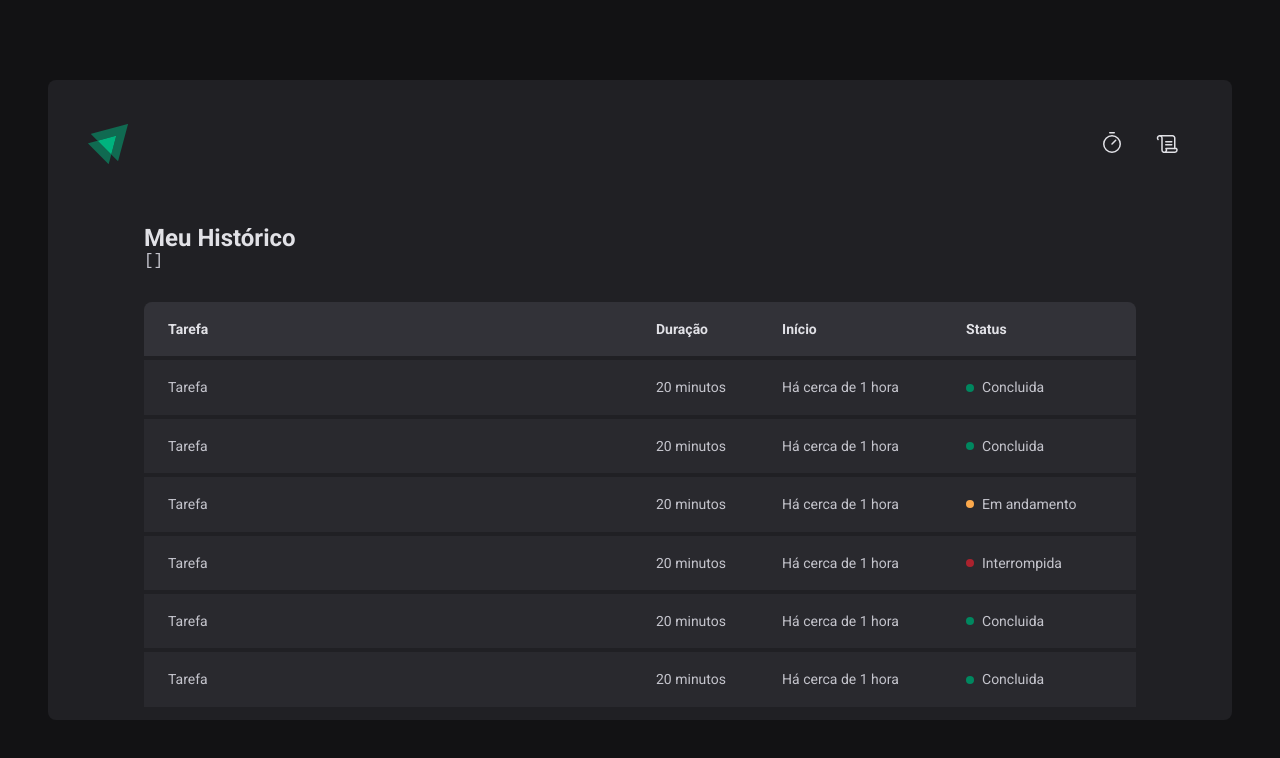
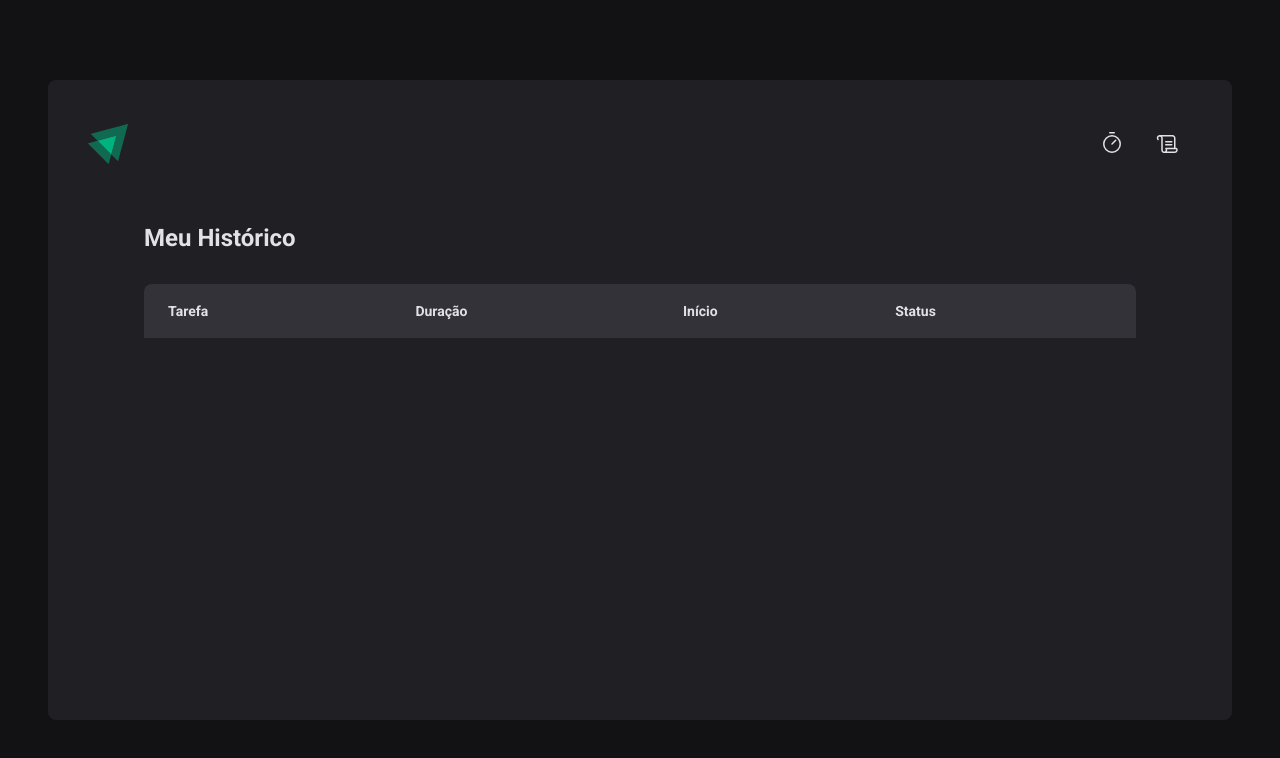
Before and after one commit to LucasDCoelho/Ignite-Timer, a React (Vite) app: page /history in a window 1280 px wide. Shown: the top 758 px of the page. Built offline with nearby package versions, Linux system fonts and the light colour scheme.

Commit message:
add: create all context of aplication

```diff
--- a/package.json
+++ b/package.json
@@ -10,6 +10,7 @@
     "preview": "vite preview"
   },
   "dependencies": {
+    "@emotion/is-prop-valid": "^1.2.1",
     "@hookform/resolvers": "^3.3.1",
     "date-fns": "^2.30.0",
     "phosphor-react": "^1.4.1",
--- a/src/App.tsx
+++ b/src/App.tsx
@@ -1,15 +1,17 @@
-import { ThemeProvider } from 'styled-components'
+import { ThemeProvider, StyleSheetManager } from 'styled-components'
 
 import { BrowserRouter } from 'react-router-dom'
 
 import { GlobalStyle } from './styles/global'
 import { defaultTheme } from './styles/theme/default'
 import { Router } from './Router'
+import isPropValid from '@emotion/is-prop-valid'
 
 import { CycleContextProvider } from './contexts/CycleContext'
 
 export function App() {
   return (
+    <StyleSheetManager shouldForwardProp={isPropValid}>
       <ThemeProvider theme={defaultTheme}>
         <BrowserRouter>
           <CycleContextProvider>
@@ -18,5 +20,6 @@ export function App() {
         </BrowserRouter>
         <GlobalStyle />
       </ThemeProvider>
+    </StyleSheetManager>
   )
 }
--- a/src/contexts/CycleContext.tsx
+++ b/src/contexts/CycleContext.tsx
@@ -22,7 +22,7 @@ interface CylceContextType {
   setSecondsPassed: (seconds: number) => void
   markCurrentCycleAsFinished: () => void
   createNewCycle: (data: CycleFormData) => void
-  interruptCycle: () => void
+  interruptCurrentCycle: () => void
 }
 
 export const CylceContext = createContext({} as CylceContextType)
@@ -69,11 +69,11 @@ export function CycleContextProvider({ children }: CycleContextProviderProps) {
     setAmountSecondsPassed(0)
   }
 
-  function interruptCycle() {
+  function interruptCurrentCycle() {
     setCycles((state) =>
       state.map((cycle) => {
         if (cycle.id === activeCycleId) {
-          return { ...cycle, interrupedDate: new Date() }
+          return { ...cycle, interruptedDate: new Date() }
         } else {
           return cycle
         }
@@ -93,7 +93,7 @@ export function CycleContextProvider({ children }: CycleContextProviderProps) {
         amountSecondsPassed,
         setSecondsPassed,
         createNewCycle,
-        interruptCycle,
+        interruptCurrentCycle,
       }}
     >
       {children}
--- a/src/pages/History/History.tsx
+++ b/src/pages/History/History.tsx
@@ -1,14 +1,15 @@
 import { useContext } from 'react'
+import { formatDistanceToNow } from 'date-fns'
+import ptBR from 'date-fns/locale/pt-BR'
 import { HistoryContainer, HistoryList, Status } from './style'
 import { CylceContext } from '../../contexts/CycleContext'
 
 export function History() {
   const { cycles } = useContext(CylceContext)
+
   return (
     <HistoryContainer>
       <h1>Meu Histórico</h1>
-
-      <pre>{JSON.stringify(cycles)}</pre>
 
       <HistoryList>
         <table>
@@ -21,54 +22,31 @@ export function History() {
             </tr>
           </thead>
           <tbody>
-            <tr>
-              <td>Tarefa</td>
-              <td>20 minutos</td>
-              <td>Há cerca de 1 hora</td>
-              <td>
-                <Status statusColor="green">Concluida</Status>
-              </td>
-            </tr>
-            <tr>
-              <td>Tarefa</td>
-              <td>20 minutos</td>
-              <td>Há cerca de 1 hora</td>
-              <td>
-                <Status statusColor="green">Concluida</Status>
-              </td>
-            </tr>
-            <tr>
-              <td>Tarefa</td>
-              <td>20 minutos</td>
-              <td>Há cerca de 1 hora</td>
-              <td>
-                <Status statusColor="yellow">Em andamento</Status>
-              </td>
-            </tr>
-            <tr>
-              <td>Tarefa</td>
-              <td>20 minutos</td>
-              <td>Há cerca de 1 hora</td>
-              <td>
-                <Status statusColor="red">Interrompida</Status>
-              </td>
-            </tr>
-            <tr>
-              <td>Tarefa</td>
-              <td>20 minutos</td>
-              <td>Há cerca de 1 hora</td>
-              <td>
-                <Status statusColor="green">Concluida</Status>
-              </td>
-            </tr>
-            <tr>
-              <td>Tarefa</td>
-              <td>20 minutos</td>
-              <td>Há cerca de 1 hora</td>
-              <td>
-                <Status statusColor="green">Concluida</Status>
-              </td>
-            </tr>
+            {cycles.map((cycle) => {
+              return (
+                <tr key={cycle.id}>
+                  <td>{cycle.task}</td>
+                  <td>{cycle.minutesAmount} minutos</td>
+                  <td>
+                    {formatDistanceToNow(cycle.startDate, {
+                      addSuffix: true,
+                      locale: ptBR,
+                    })}
+                  </td>
+                  <td>
+                    {cycle.finishedDate && (
+                      <Status statusColor="green">Concluida</Status>
+                    )}
+                    {cycle.interruptedDate && (
+                      <Status statusColor="red">Interrompido</Status>
+                    )}
+                    {!cycle.finishedDate && !cycle.interruptedDate && (
+                      <Status statusColor="yellow">Em andamento</Status>
+                    )}
+                  </td>
+                </tr>
+              )
+            })}
           </tbody>
         </table>
       </HistoryList>
--- a/src/pages/Home/Home.tsx
+++ b/src/pages/Home/Home.tsx
@@ -18,14 +18,14 @@ const newCycleFormValidationSchema = zod.object({
   task: zod.string().min(1, 'Insira a tarefa'),
   minutesAmount: zod
     .number()
-    .min(1, 'O ciclo precisa de ser no mínimo 5 minutos.')
+    .min(5, 'O ciclo precisa de ser no mínimo 5 minutos.')
     .max(60, 'O ciclo precisa de ser no máximo 60 minutos.'),
 })
 
 type NewCycleFormData = zod.infer<typeof newCycleFormValidationSchema>
 
 export function Home() {
-  const { activeCycle, createNewCycle, interruptCycle } =
+  const { activeCycle, createNewCycle, interruptCurrentCycle } =
     useContext(CylceContext)
 
   const newCycleForm = useForm<NewCycleFormData>({
@@ -55,7 +55,7 @@ export function Home() {
         <Countdown />
 
         {activeCycle ? (
-          <StopCountdownButton onClick={interruptCycle} type="button">
+          <StopCountdownButton onClick={interruptCurrentCycle} type="button">
             <HandPalm size={24} />
             Interromper
           </StopCountdownButton>
--- a/src/pages/Home/components/Countdown/Countdown.tsx
+++ b/src/pages/Home/components/Countdown/Countdown.tsx
@@ -21,7 +21,7 @@ export function Countdown() {
       interval = setInterval(() => {
         const secondsDifference = differenceInSeconds(
           new Date(),
-          activeCycle.startDate,
+          new Date(activeCycle.startDate),
         )
 
         if (secondsDifference >= totalSeconds) {
--- a/src/pages/Home/components/NewCycleForm/NewCycleForm.tsx
+++ b/src/pages/Home/components/NewCycleForm/NewCycleForm.tsx
@@ -30,7 +30,7 @@ export function NewCycleForm() {
         id="minutesAmount"
         placeholder="00"
         step={5}
-        min={1}
+        min={5}
         disabled={!!activeCycle}
         {...register('minutesAmount', { valueAsNumber: true })}
       />
```
Also changed, not shown: 1 other file (tests, documents, lock files or other folders). Lines whose indentation alone changed are shown as unchanged.
